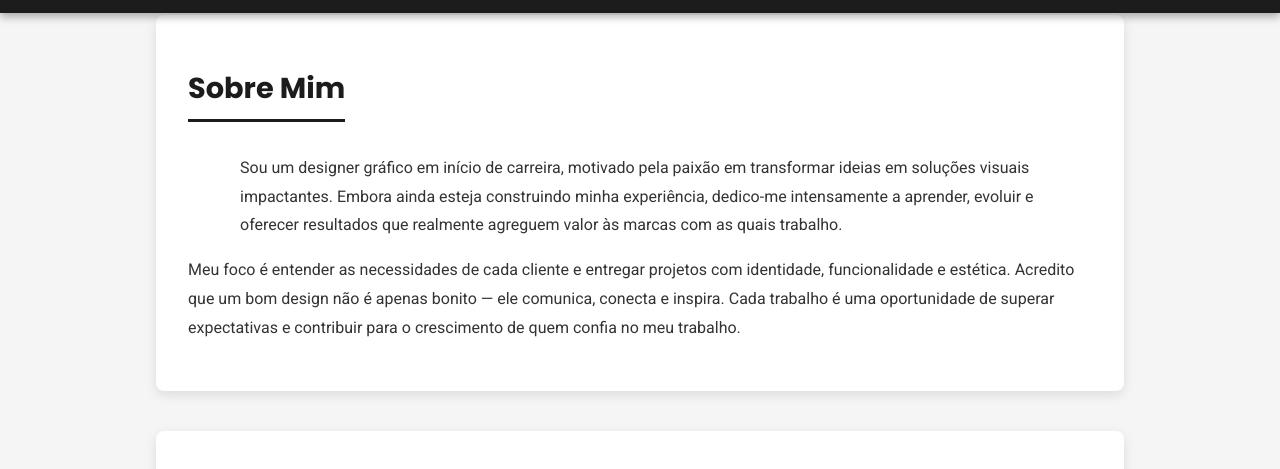
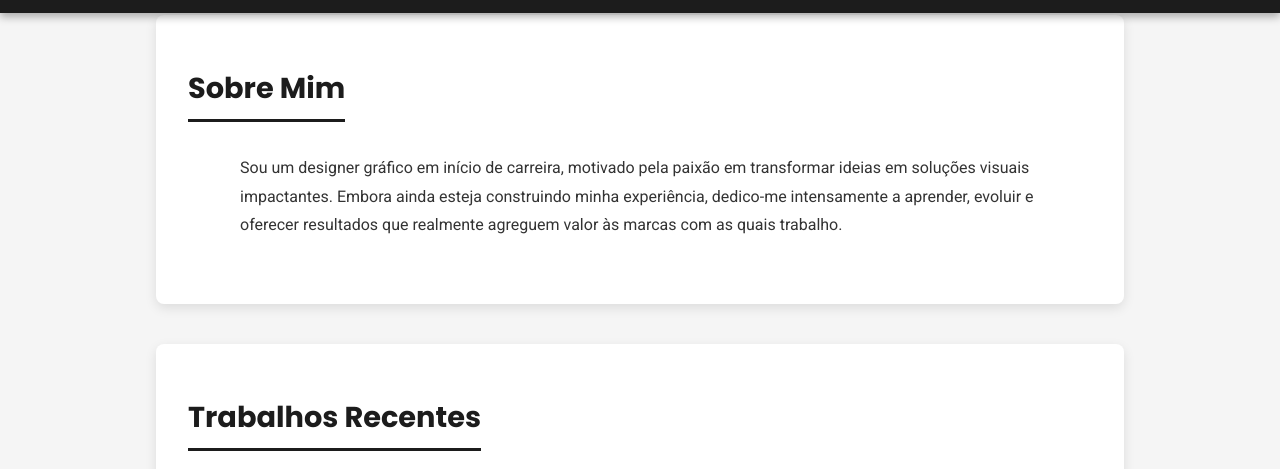
Before and after one commit to DavidPasa/Portifolio, a plain HTML site: page index.html in a window 1280 px wide. Shown: the part 113-582 px from the top of the page. Drawn offline with Linux system fonts and the light colour scheme.

Commit message:
Update index.html

```diff
--- a/index.html
+++ b/index.html
@@ -31,7 +31,7 @@
     <section id="sobre">
         <h2>Sobre Mim</h2>
         <p class="texto">
-          Sou um designer gráfico em início de carreira, motivado pela paixão em transformar ideias em soluções visuais impactantes. Embora ainda esteja construindo minha experiência, dedico-me intensamente a aprender, evoluir e oferecer resultados que realmente agreguem valor às marcas com as quais trabalho.<p>Meu foco é entender as necessidades de cada cliente e entregar projetos com identidade, funcionalidade e estética. Acredito que um bom design não é apenas bonito — ele comunica, conecta e inspira. Cada trabalho é uma oportunidade de superar expectativas e contribuir para o crescimento de quem confia no meu trabalho.</p>
+          Sou um designer gráfico em início de carreira, motivado pela paixão em transformar ideias em soluções visuais impactantes. Embora ainda esteja construindo minha experiência, dedico-me intensamente a aprender, evoluir e oferecer resultados que realmente agreguem valor às marcas com as quais trabalho.
         </p>
     </section>
 
```
